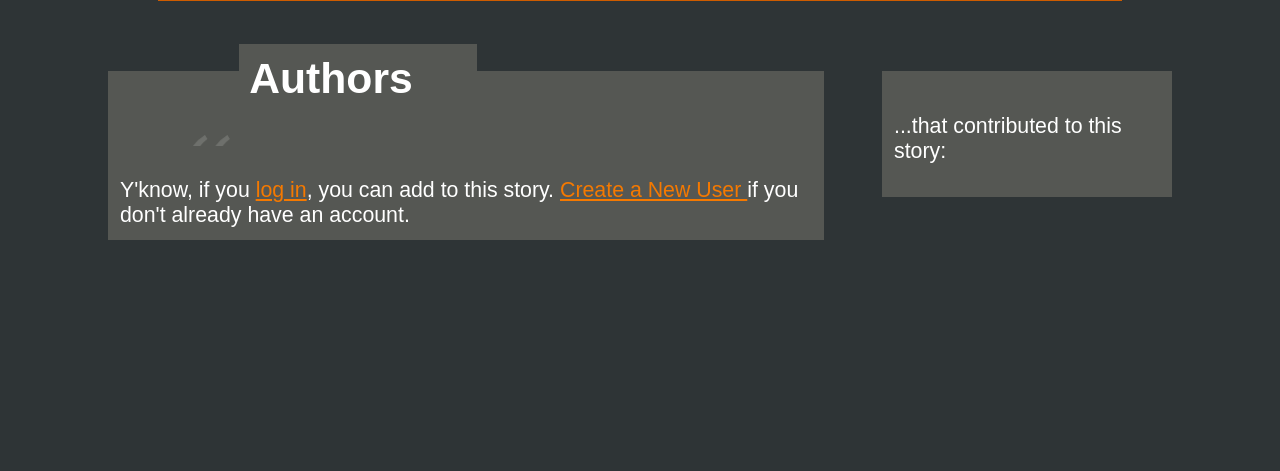
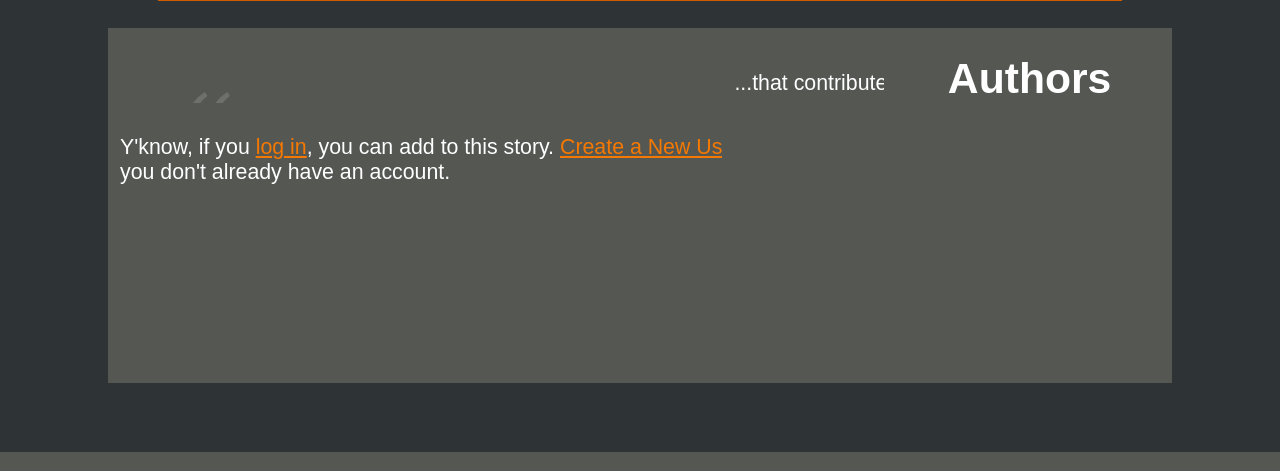
Before and after one commit to gcr/twg, a Django app: template stories/templates/stories/story_detail.html in a window 1280 px wide. Shown: the part 348-819 px from the top of the page. Run offline with Django 3.2, Linux system fonts and the light colour scheme; the template is opened without the code that fills it, so the values that code supplies are empty.

Commit message:
More UI stuff

```diff
--- a/static/stylesheet.css
+++ b/static/stylesheet.css
@@ -67,8 +67,8 @@ td {
     margin: 0;
 }
 .top-wrapper h1 {
+    position: relative;
     display: inline-block;
-    position: relative;
     top: 1em;
     z-index: 5;
     color: #fff;
@@ -78,10 +78,11 @@ td {
     padding-right: 1.5em;
     width: auto;
 }
-.top-wrapper h1 .right-header {
+.top-wrapper .right-header {
 /*    border: solid #babdb6 1px;*/
-    padding-right: 0.5em;
-    margin-left: 0;
+    float: right;
+    padding-right: 0.25em;
+    padding-left: 1.5em;
 }
 .top-bar {
     background: #ce5c00;
@@ -107,14 +108,14 @@ td {
 }
 
 .content-wrapper {
+    position: relative;
     display: block;
     width: 100%;
-    min-height: 400px;
+    min-height: 300px;
     margin-left: auto;
     margin-right: auto;
 /*    margin-top: 2em;*/
     padding: 0;
-    position: relative;
 }
 
 .content-frame {
@@ -122,6 +123,7 @@ td {
     color: #fff;
     background-color: #555753;
     padding: 2em 12px 12px 12px;
+    min-height: 300px;
 }
 .content-frame a,.content-frame a:link,.content-frame a:active {
     color: #f57900;
@@ -137,13 +139,13 @@ td {
 /*    border: solid #babdb6 1px;*/
     position: absolute;
     left: 0;
-    width: 65%;
+    width: 60%;
 }
 .content-frame-minimized-right {
 /*    border: solid #babdb6 1px;*/
     position: absolute;
     right: 0;
-    width: 25%;
+    width: 40%;
 }
 
 .content-frame-alternate-color {
--- a/templates/base_stories.html
+++ b/templates/base_stories.html
@@ -5,8 +5,8 @@
 {# Override the default template #}
 
 {% block title-wrapper %}
+    <h1 class="right-header">{% block content-right-title %}Authors{% endblock %}</h1>
     <h1>{% block content-title %}Test Title{% endblock %}</h1>
-    <h1 class="right-header">{% block content-right-title %}Authors{% endblock %}</h1>
 {% endblock %}
 
 {% block content-wrapper %}
```
